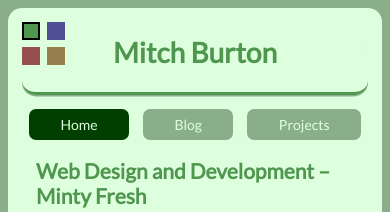
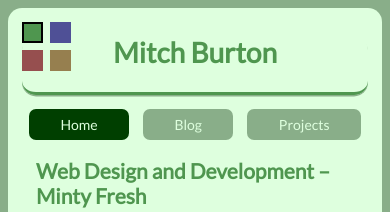
Before and after one commit to Perfect5th/perfect5th.github.io, a Jekyll site: the page built from index.html, in a window 390 px wide. Shown: the top 212 px of the page. Built offline with Jekyll 4.4.1, drawn with Linux system fonts in a browser that asks for light colours.

Commit message:
bump up size of mobile colour-picker

```diff
--- a/_sass/_layout.scss
+++ b/_sass/_layout.scss
@@ -535,9 +535,11 @@ aside.sidenav {
         width: auto;
 
         .colour-choice {
+            height: 1.2rem;
             margin: 0;
             margin-bottom: 0.5rem;
             margin-right: 0.5rem;
+            width: 1.2rem;
         }
 
         .col:nth-child(2) {
```
